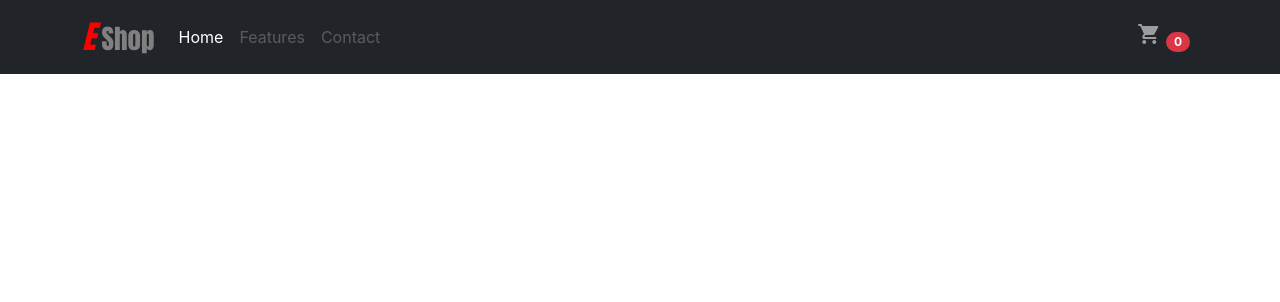
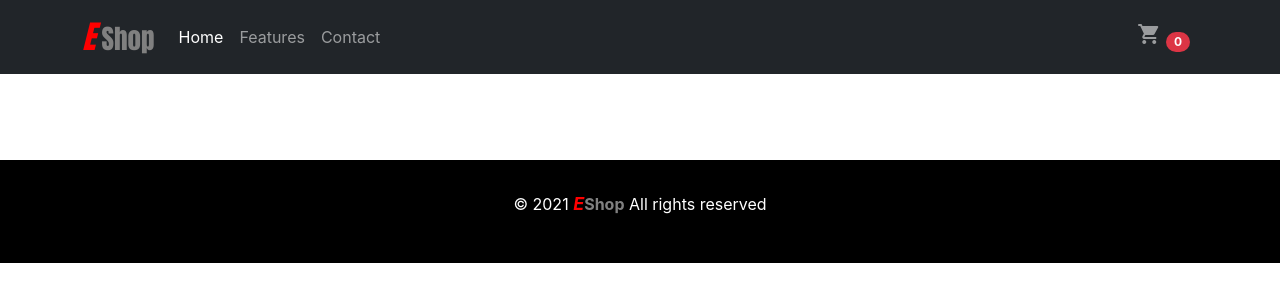
Before and after one commit to ernestizic/e-shop, a React (Create React App) app: page /product/1 in a window 1280 px wide. Shown: the top 302 px of the page. Built offline with nearby package versions, Linux system fonts and the light colour scheme.

Commit message:
category filtering

```diff
--- a/src/App.js
+++ b/src/App.js
@@ -7,6 +7,7 @@ import ProductContextProvider from './components/contexts/ProductContext';
 import CartContextProvider from "./components/contexts/CartContext";
 import Features from "./components/pages/Features";
 import ProductDetail from './components/products/ProductDetail';
+import Footer from './components/ui/Footer';
 
 function App() {
   return (
@@ -16,12 +17,16 @@ function App() {
         <CartContextProvider>
         <Navbar />
 
+          <div className="content-wrap">
             <Switch>
               <Route exact path="/" component={IndexPage} />
               <Route path="/cart" component={ShoppingCart} />
               <Route path="/features" component={Features} />
               <Route path="/product/:product_id" component={ProductDetail} />
             </Switch>
+          </div>
+
+        <Footer />
 
       </CartContextProvider>
       </ProductContextProvider>
--- a/src/components/contexts/ProductContext.js
+++ b/src/components/contexts/ProductContext.js
@@ -9,33 +9,37 @@ const ProductContextProvider = (props) => {
 
     const {product} = data;
     const [products, setProducts] = useState(product);
+    const [filtered, setFiltered] = useState(product);
 
     const getQuery =(q)=> {
         console.log(q)
-        setProducts([...products.filter(prod =>
+        setFiltered([...products.filter(prod =>
             prod.name.toLowerCase().includes(q.toLowerCase())
         )])
     }
 
+    const all =()=> {
+        setFiltered([...products]);
+    }
     const gifts =()=> {
-        setProducts([...products.filter(prod => prod.category === 'gifts')]);
+        setFiltered([...products.filter(prod => prod.category === 'gifts')]);
     }
     const animals =()=> {
-        setProducts([...products.filter(prod => prod.category === 'animals')]);
+        setFiltered([...products.filter(prod => prod.category === 'animals')]);
     }
     const vehicles =()=> {
-        setProducts([...products.filter(prod => prod.category === 'vehicles')]);
+        setFiltered([...products.filter(prod => prod.category === 'vehicles')]);
     }
     const tech =()=> {
-        setProducts([...products.filter(prod => prod.category === 'technology')]);
+        setFiltered([...products.filter(prod => prod.category === 'technology')]);
     }
     const lad =()=> {
-        setProducts([...products.filter(prod => prod.category === 'ladies')]);
+        setFiltered([...products.filter(prod => prod.category === 'ladies')]);
     }
 
 
     return (
-        <ProductContext.Provider value={{products, getQuery, gifts, animals, vehicles, tech, lad}}>
+        <ProductContext.Provider value={{products, filtered, getQuery, all, gifts, animals, vehicles, tech, lad}}>
             {props.children}
         </ProductContext.Provider>
      );
--- a/src/components/pages/IndexPage.js
+++ b/src/components/pages/IndexPage.js
@@ -5,14 +5,14 @@ import Search from '../ui/Search';
 
 
 const IndexPage = () => {
-    const {gifts, animals, vehicles, tech, lad} = useContext(ProductContext)
+    const {all, gifts, animals, vehicles, tech, lad} = useContext(ProductContext)
     return (
         <div className='container wrapper'>
             <div className="sidebar-wrapper">
                 <Search />
                 <h6>Category</h6>
                 <ul className="sidebar-nav">
-                    <li><a>All</a></li>
+                    <li><a onClick={all}>All</a></li>
                     <li><a onClick={vehicles}>Vehicles</a></li>
                     <li><a onClick={animals}>Animals</a></li>
                     <li><a onClick={gifts}>Gifts</a></li>
--- a/src/components/products/ProductGrid.js
+++ b/src/components/products/ProductGrid.js
@@ -4,14 +4,14 @@ import { ProductContext } from '../contexts/ProductContext';
 import ProductItem from './ProductItem';
 
 const ProductGrid = () => {
-    const {products} = useContext(ProductContext);
+    const {products, filtered} = useContext(ProductContext);
     //const {cartItems} = useContext(CartContext)
 
-    let grid = products.length ? (
+    let grid = filtered.length ? (
         <div>
-            <h1 style={{padding: "12px"}}>Products</h1>
+            <p style={{padding: "12px"}}>{filtered.length} products found</p>
             <div className="row">
-                {products.map(product => (
+                {filtered.map(product => (
                     <ProductItem key={product._id} product={product} />
                 ))}
             </div>
--- /dev/null
+++ b/src/components/ui/Footer.js
@@ -0,0 +1,11 @@
+import React from 'react';
+
+const Footer = () => {
+    return (
+        <footer className="footer">
+            <p> &copy; {(new Date().getFullYear())} <span style={{color: 'red', fontStyle:'italic', fontSize:'18px', fontWeight: 'bold'}}>E</span><span style={{color: 'grey', fontWeight: 'bold'}}>Shop</span> All rights reserved</p>
+        </footer>
+     );
+}
+
+export default Footer;
--- a/src/components/ui/Navbar.js
+++ b/src/components/ui/Navbar.js
@@ -18,10 +18,10 @@ const Navbar = () => {
                             <Link className="nav-link active" aria-current="page" to="/">Home</Link>
                         </li>
                         <li className="nav-item">
-                            <Link className="nav-link disabled" to="/features">Features</Link>
+                            <Link className="nav-link" to="/features">Features</Link>
                         </li>
                         <li className="nav-item">
-                            <a className="nav-link disabled" href="#">Contact</a>
+                            <a className="nav-link" href="#">Contact</a>
                         </li>
                     </ul>
                     <ul className="navbar-nav ">
--- a/src/index.css
+++ b/src/index.css
@@ -9,6 +9,9 @@ body {
 .navbar .navbar-brand {
   font-family: Impact, Haettenschweiler, "Arial Narrow Bold", sans-serif;
   font-size: 27px;
+}
+.content-wrap {
+  padding-bottom: 120px;
 }
 
 .item-column {
@@ -122,3 +125,10 @@ body {
 .main-content-wrapper {
   margin-left: 27%;
 }
+
+.footer {
+  background-color: black;
+  text-align: center;
+  padding: 30px;
+  color: #fff;
+}
```
Lines whose indentation alone changed are shown as unchanged.
